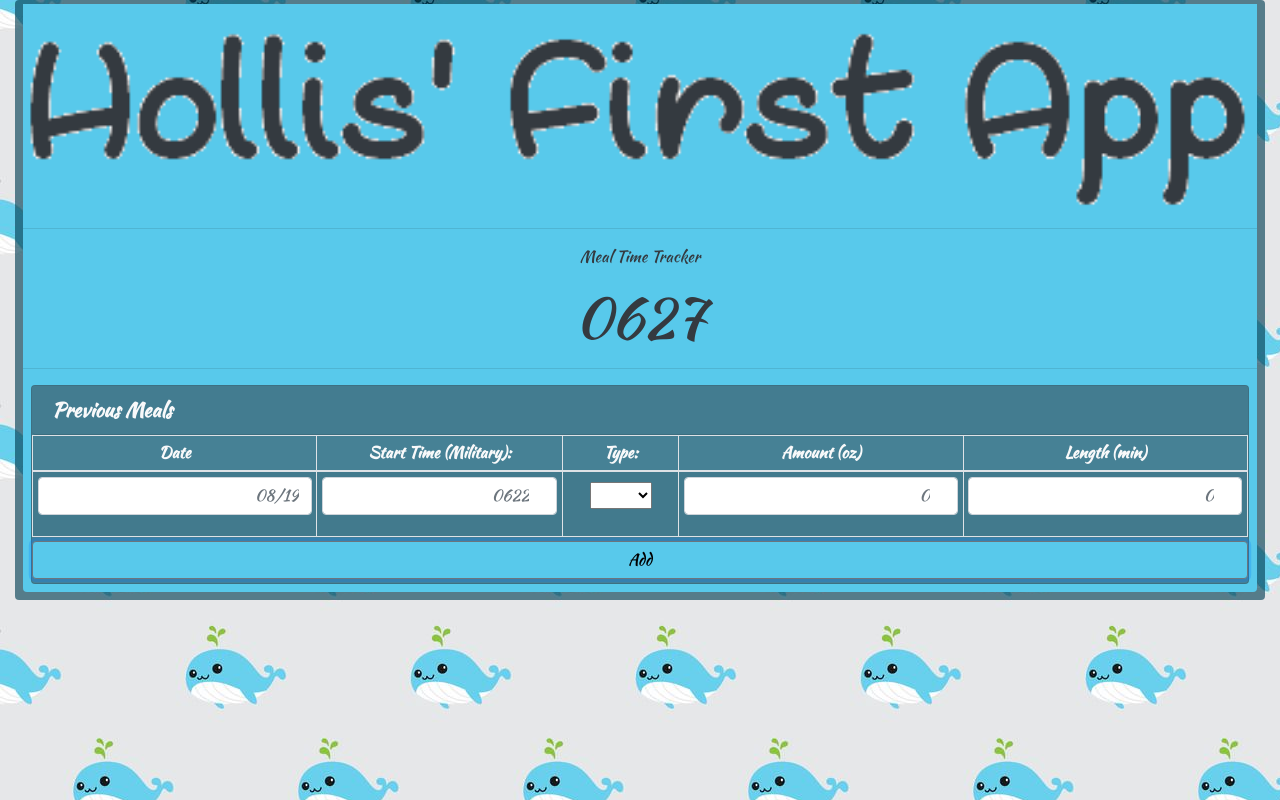
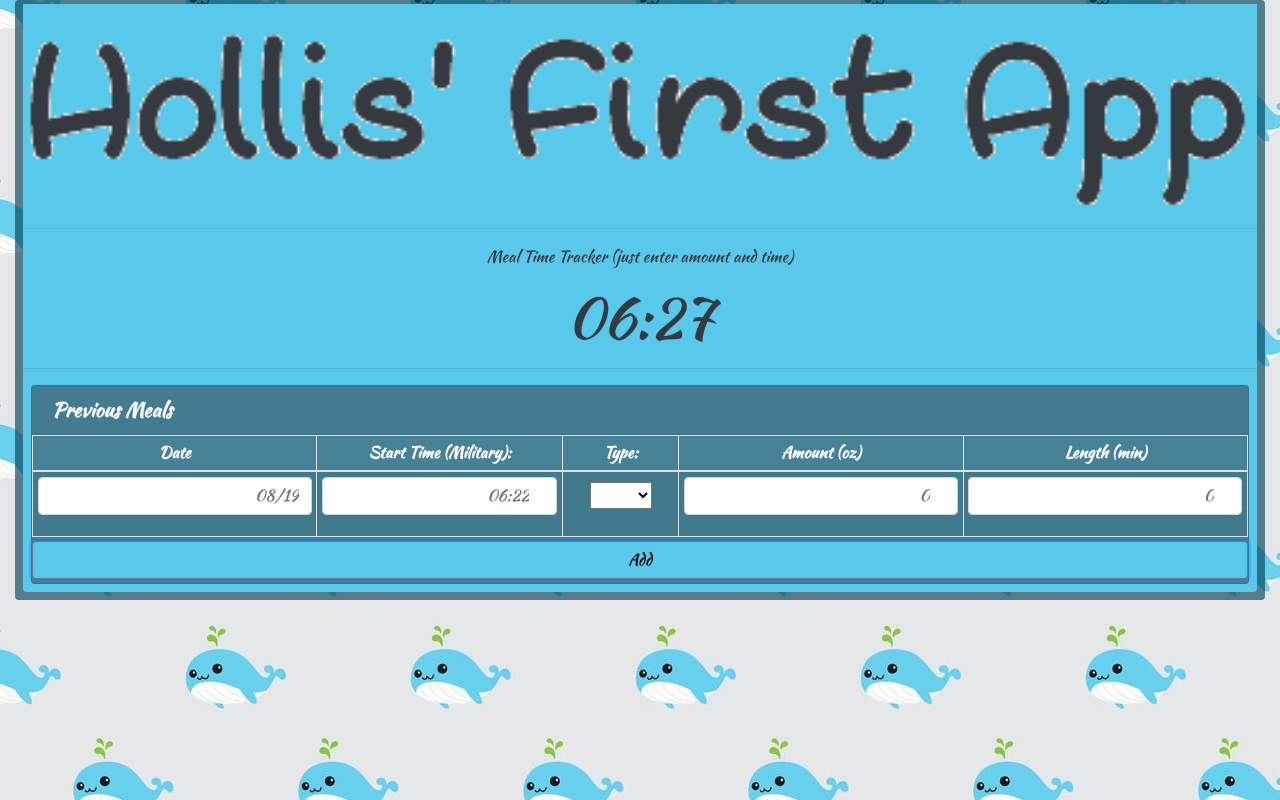
Before and after one commit to mgdeveloper1406/beibetask, a plain HTML site: page index.html in a window 1280 px wide. Both pictures are taken after typing "Sample", "5", "5", "5" into the empty fields and a click on the button "Add". Drawn offline with nearby package versions, Linux system fonts and the light colour scheme; no server answers.

Commit message:
added style, need remove button

```diff
--- a/assets/javascript/app.js
+++ b/assets/javascript/app.js
@@ -19,17 +19,17 @@ $(document).ready(function() {
 	var database = firebase.database();
 
 	// display placeholder times
-	$("#timeText").text(moment().format("HHmm"));
+	$("#timeText").text(moment().format("HH:mm"));
 	$("#dateInput").attr("placeholder", moment().format("MM/DD"));
-	$("#timeInput").attr("placeholder", moment().format("HHmm"));
+	$("#timeInput").attr("placeholder", moment().format("HH:mm"));
 
 
 	// On-click of submit button function, takes values and sends to FireBase
 	$("#submitButton").on("click", function(event) {
 		event.preventDefault();
 
-		if ($("#amountInput").val() || $("#lengthInput").val()) {
-			var timeAuto = moment().subtract($("#lengthInput").val().trim(), "m").format("HHmm");
+		if ($("#lengthInput").val()) {
+			var timeAuto = moment().subtract($("#lengthInput").val().trim(), "m").format("HH:mm");
 
 			// Grabs user input from form
 			if ($("#dateInput").val() == "") {
@@ -66,7 +66,7 @@ $(document).ready(function() {
 			$("#lengthInput").val("");
 		}
 		else {
-			alert("Enter amount and length");
+			alert("Enter length");
 		}
 	})
 
@@ -98,7 +98,7 @@ $(document).ready(function() {
 	})
 
 		$("#lengthInput").change(function() {
-			$("#timeInput").attr("placeholder", moment().subtract($("#lengthInput").val().trim(), "m").format("HHmm"));
+			$("#timeInput").attr("placeholder", moment().subtract($("#lengthInput").val().trim(), "m").format("HH:mm"));
 			$("#lengthInput").val()
 		});
 	})
--- a/index.html
+++ b/index.html
@@ -31,7 +31,7 @@ index.html
           <img src="assets/images/title1.png" alt="hollis" class="pt-10 w-100">
 			 </div>
 			<hr class="">
-			<p>Meal Time Tracker</p>
+			<p>Meal Time Tracker (just enter amount and time)</p>
 			<h1 id="timeText" class="display-4">Time:</h1>
 			<hr class="">
 
```
